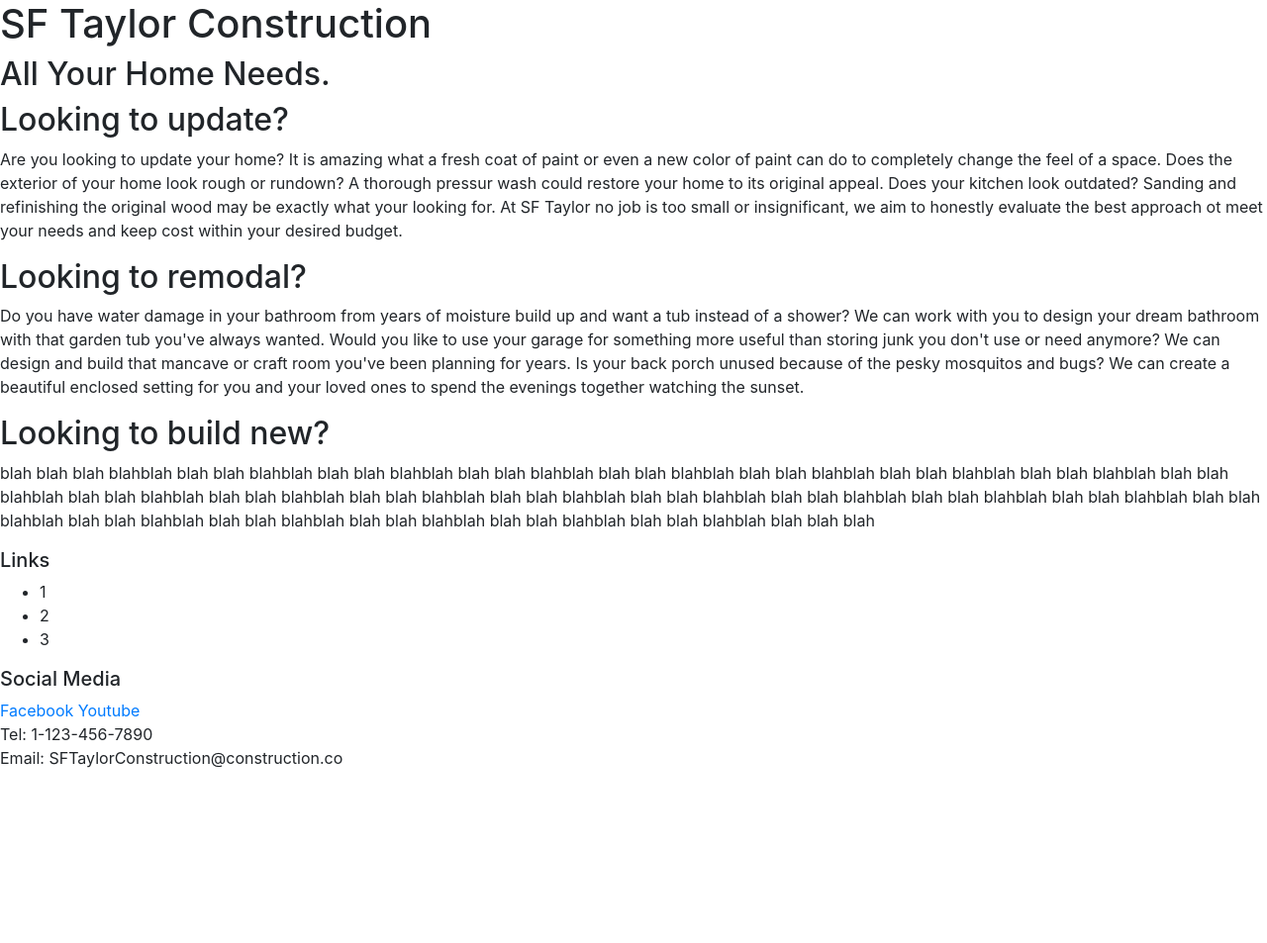
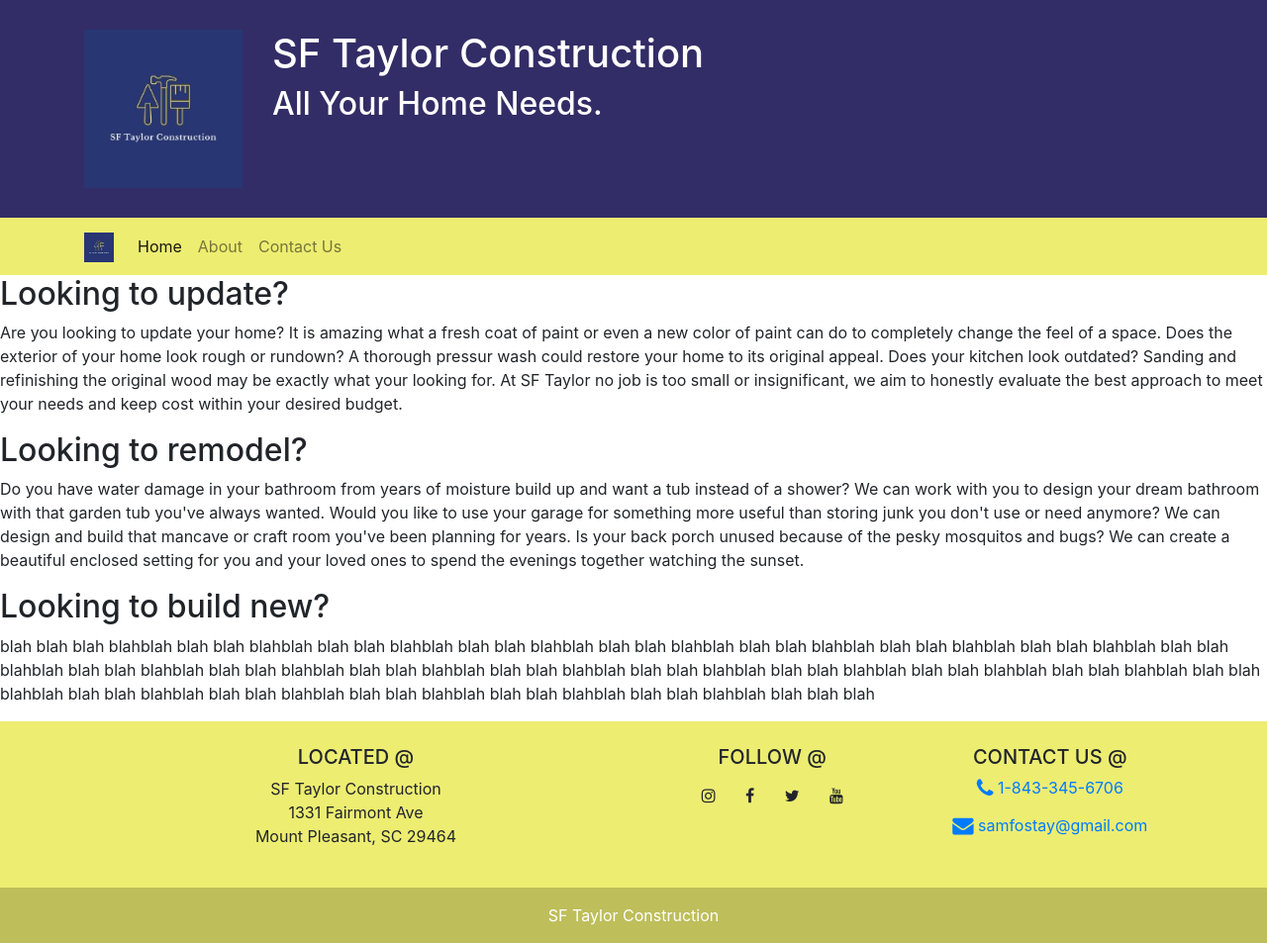
Before and after one commit to kefarman/SFWebsite, a website: page index.html in a window 1280 px wide. Shown: the whole page at 99% size. Before the commit the page ends 800 px from the top, so only its background shows below. Drawn offline with nearby package versions, Linux system fonts and the light colour scheme.

Commit message:
added Navbar and Font Awesome

```diff
--- /dev/null
+++ b/css/styles.css
@@ -0,0 +1,12 @@
+.jumbotron {
+    margin: 0;
+    padding: 30px;
+    background: #322d66;
+    color: white;
+}
+
+.navbar {
+    background-color: #eded72;
+}
+/*#81a1d4 this is a greyish blue color taken from navbar that I kinda like
+#dede6d this one is a yellowish    background-image: url("../img/jumbotron.jpg");
--- a/index.html
+++ b/index.html
@@ -5,26 +5,58 @@
     <meta name="viewport" content="width=device-width, initial-scale=1" />
 
     <link rel="stylesheet" href="node_modules/bootstrap/dist/css/bootstrap.min.css" />
+    <link rel="stylesheet" href="node_modules/font-awesome/css/font-awesome.min.css" />
+
+    <link rel="stylesheet" href="css/styles.css" />
 
     <title>SF Taylor Construction</title>
 </head>
 
 <body>
 
-    <header>
-        <div>
+    <header class="jumbotron jumbotron-fluid">
+        <div class="container">
+            <div class="row">
+                <div class="col-4 col-sm-3 col-md-2 align-self-center">
+                    <img src="img/logo.jfif" class="img-fluid" />
+                </div>
+                <div class="col">
                     <h1>SF Taylor Construction</h1>
                     <h2>All Your Home Needs.</h2>
                 </div>
+            </div>
+        </div>
     </header>
+
+    <nav class="navbar navbar-expand-sm navbar-light sticky-top">
+        <div class="container">
+            <a class="navbar-brand" href="index.html"><img src="img/logo.jfif" height="30" width="30" /></a>
+            <button class="navbar-toggler" type="button" data-toggle="collapse" data-target="#sftaylorNavbar">
+                <span class="navbar-toggler-icon"><i class="fa fa-navicon" style="color:#322d66; font-size:28px;"></i></span>
+            </button>
+            <div class="collapse navbar-collapse" id="sftaylorNavbar">
+                <ul class="navbar-nav">
+                    <li class="nav-item active">
+                        <a class="nav-link" href="#">Home<span class="sr-only">(current)</span></a>
+                    </li>
+                    <li class="nav-item">
+                        <a class="nav-link" href="#">About</a>
+                      </li>
+                      <li class="nav-item">
+                        <a class="nav-link" href="#">Contact Us</a>
+                      </li>
+                </ul>
+            </div>
+        </div>
+    </nav>
 
     <div>
         <h2>Looking to update?</h2>
-        <p>Are you looking to update your home? It is amazing what a fresh coat of paint or even a new color of paint can do to completely change the feel of a space. Does the exterior of your home look rough or rundown? A thorough pressur wash could restore your home to its original appeal. Does your kitchen look outdated? Sanding and refinishing the original wood may be exactly what your looking for. At SF Taylor no job is too small or insignificant, we aim to honestly evaluate the best approach ot meet your needs and keep cost within your desired budget.</p>
+        <p>Are you looking to update your home? It is amazing what a fresh coat of paint or even a new color of paint can do to completely change the feel of a space. Does the exterior of your home look rough or rundown? A thorough pressur wash could restore your home to its original appeal. Does your kitchen look outdated? Sanding and refinishing the original wood may be exactly what your looking for. At SF Taylor no job is too small or insignificant, we aim to honestly evaluate the best approach to meet your needs and keep cost within your desired budget.</p>
     </div>
 
     <div>
-        <h2>Looking to remodal?</h2>
+        <h2>Looking to remodel?</h2>
         <p>Do you have water damage in your bathroom from years of moisture build up and want a tub instead of a shower? We can work with you to design your dream bathroom with that garden tub you've always wanted. Would you like to use your garage for something more useful than storing junk you don't use or need anymore? We can design and build that mancave or craft room you've been planning for years. Is your back porch unused because of the pesky mosquitos and bugs? We can create a beautiful enclosed setting for you and your loved ones to spend the evenings together watching the sunset.</p>
     </div>
 
@@ -33,27 +65,37 @@
         <p>blah blah blah blahblah blah blah blahblah blah blah blahblah blah blah blahblah blah blah blahblah blah blah blahblah blah blah blahblah blah blah blahblah blah blah blahblah blah blah blahblah blah blah blahblah blah blah blahblah blah blah blahblah blah blah blahblah blah blah blahblah blah blah blahblah blah blah blahblah blah blah blahblah blah blah blahblah blah blah blahblah blah blah blahblah blah blah blahblah blah blah blahblah blah blah blah</p>
     </div>
 
-    <footer>
-        <div>
-            <h5>Links</h5>
-            <ul>
-                <li>1</li>
-                <li>2</li>
-                <li>3</li>
-            </ul>
+    <section class="site-footer">
+        <footer class="text-center text-md-start" style="background-color: #eded72">
+            <div class="container p-4">
+                <div class="row">
+                    <div class="col-lg-6 col-md-12 mb-4 mb-md-0">
+                        <h5 class="text-uppercase">Located @</h5>
+                        <p>
+                        SF Taylor Construction<br>
+                        1331 Fairmont Ave<br>
+                        Mount Pleasant, SC 29464
+                        </p>
                     </div>
-
-        <div>
-            <h5>Social Media</h5>
-            <a href="">Facebook</a>
-            <a href="">Youtube</a>
+                    <div class="col-lg-3 col-md-6 mb-4 mb-md-0">
+                        <h5 class="text-uppercase">Follow @</h5>
+                                <a class="btn btn-social-icon btn-instagram" href="http://instagram.com/"><i class="fa fa-instagram"></i></a>
+                                <a class="btn btn-social-icon btn-facebook" href="http://facebook.com/"><i class="fa fa-facebook"></i></a>
+                                <a class="btn btn-social-icon btn-twitter" href="http://twitter.com/"><i class="fa fa-twitter"></i></a>
+                                <a class="btn btn-social-icon btn-google" href="http://youtube.com/"><i class="fa fa-youtube"></i></a>
                     </div>
-
-        <div>
-            Tel: 1-123-456-7890 <br />
-            Email: SFTaylorConstruction@construction.co
+                    <div class="col-lg-3 col-md-6 mb-4 mb-md-0">
+                        <h5 class="text-uppercase mb-0">Contact Us @</h5>
+                            <a role="button" class="btn btn-link" href="tel:+18433456706"><i class="fa fa-phone fa-lg text-primary"></i> 1-843-345-6706</a><br />
+                            <a role="button" class="btn btn-link" href="mailto:samfostay@gmail.com"><i class="fa fa-envelope fa-lg text-primary"></i> samfostay@gmail.com</a>
+                    </div>
+                </div>
+            </div>
+            <div class="text-center p-3" style="background-color: rgba(0, 0, 0, 0.2);">
+                <a class="text-white" href="index.html">SF Taylor Construction</a>
             </div>
         </footer>
+    </section>
 
     <script src="node_modules/jquery/dist/jquery.slim.min.js"></script>
     <script src="node_modules/popper.js/dist/umd/popper.min.js"></script>
--- a/package.json
+++ b/package.json
@@ -23,6 +23,7 @@
   },
   "dependencies": {
     "bootstrap": "^4.5.2",
+    "font-awesome": "^4.7.0",
     "jquery": "^3.5.1",
     "popper.js": "^1.16.1"
   }
```
Also changed, not shown: img/gradient.jpg (added), img/logo.jfif (added), 2 other files. Lines whose indentation alone changed are shown as unchanged.
